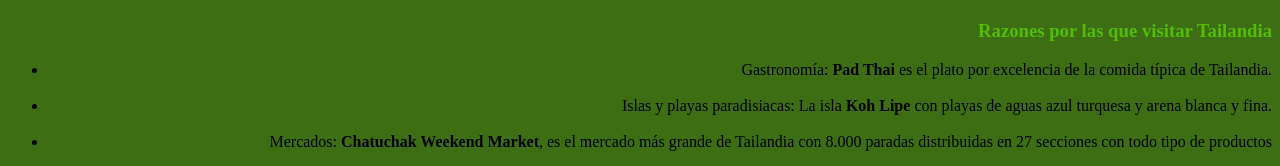
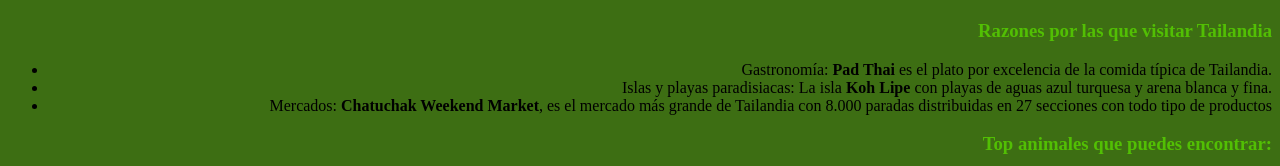
Before and after one commit to Danii129/Danii129.github.io, a plain HTML site: page index.html in a window 1280 px wide. Shown: the part 607-773 px from the top of the page. Drawn offline with Linux system fonts and the light colour scheme.

Commit message:
Update index.html

```diff
--- a/index.html
+++ b/index.html
@@ -3,13 +3,11 @@
     <head>
         <link rel ="stylesheet" type="text/CSS" href = "https://Danii129.github.io/manolo.css">
     <style>
-        */
-        body{
-            text-align:right;
+        /*
+        body{text-align:right;
               background-color:rgb(61, 110, 19);
         }
-
-        h3 {color:rgb(82, 191, 4); }
+        h3 {color:rgb(82, 191, 4);}
         h1 {color:rgb(237, 197, 19);}
         */
     </style>
@@ -35,9 +33,9 @@
 
         <h3>Razones por las que visitar Tailandia</h3>
     <ul>
-        <li>Gastronomía: <strong>Pad Thai</strong> es el plato por excelencia de la comida típica de Tailandia.                        </li> <br>
+        <li>Gastronomía: <strong>Pad Thai</strong> es el plato por excelencia de la comida típica de Tailandia.                        </li>
 
-        <li>Islas y playas paradisiacas: La isla <strong>Koh Lipe</strong> con playas de aguas azul turquesa y arena blanca y fina.     </li> <br>
+        <li>Islas y playas paradisiacas: La isla <strong>Koh Lipe</strong> con playas de aguas azul turquesa y arena blanca y fina.     </li>
 
         <li>Mercados: <strong>Chatuchak Weekend Market</strong>, es el mercado más grande de Tailandia con 8.000 paradas distribuidas en 27 secciones con todo tipo de productos                            </li>
 
@@ -51,13 +49,13 @@
             <li>Osos de sol malayos</li>
             <li>Gibbons </li>
             <li>Leopardo de Indochina </li>
-
+        </ol>
         <img src="https://upload.wikimedia.org/wikipedia/commons/thumb/b/b3/Indochinese_leopard.jpg/1200px-Indochinese_leopard.jpg" alt="Leopardo de indochina" width="280">
         <img src="https://upload.wikimedia.org/wikipedia/commons/4/40/Hylobaes_lar_Canarias.jpg" alt="gibbon" width="200">
-        <br>
+
         <img src="https://upload.wikimedia.org/wikipedia/commons/a/a6/Sitting_sun_bear.jpg" alt="oso de sol malayo" width="190">
         <img src="https://upload.wikimedia.org/wikipedia/commons/thumb/4/4c/Asian_elephant_-_melbourne_zoo.jpg/640px-Asian_elephant_-_melbourne_zoo.jpg" alt="elfante" width="190">
 
-    </ol>
+
     </body>
 </html>
```
Lines whose indentation alone changed are shown as unchanged.
